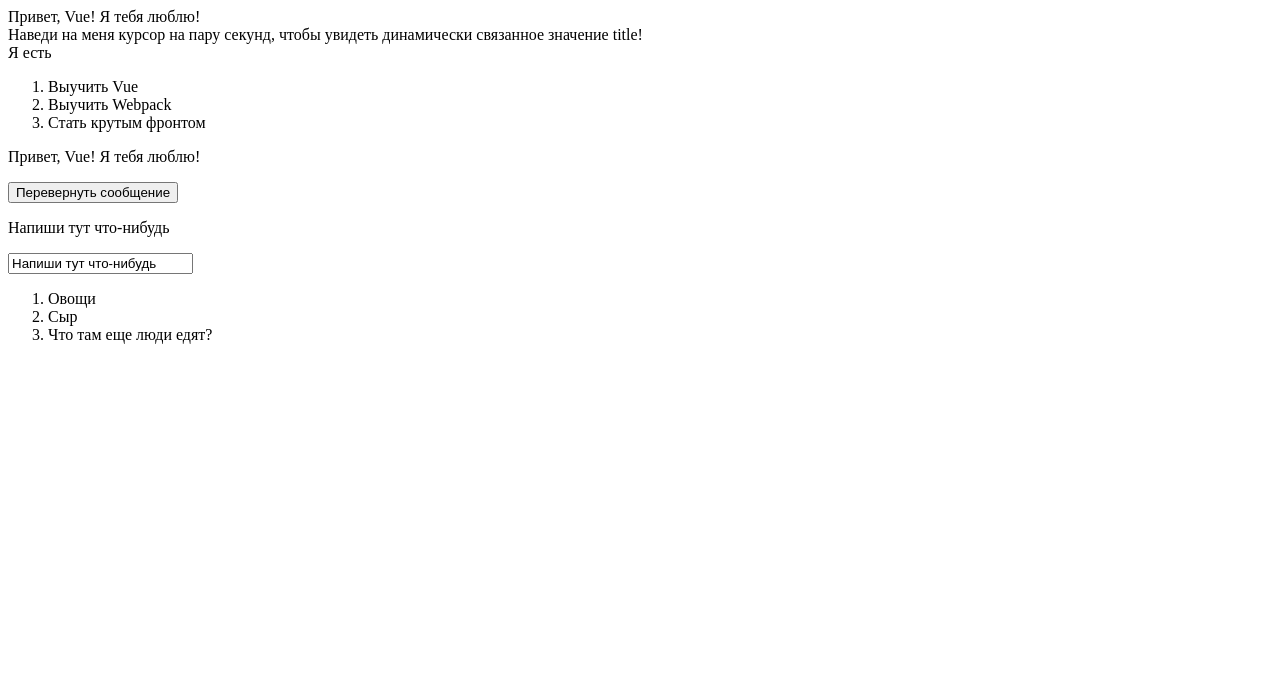
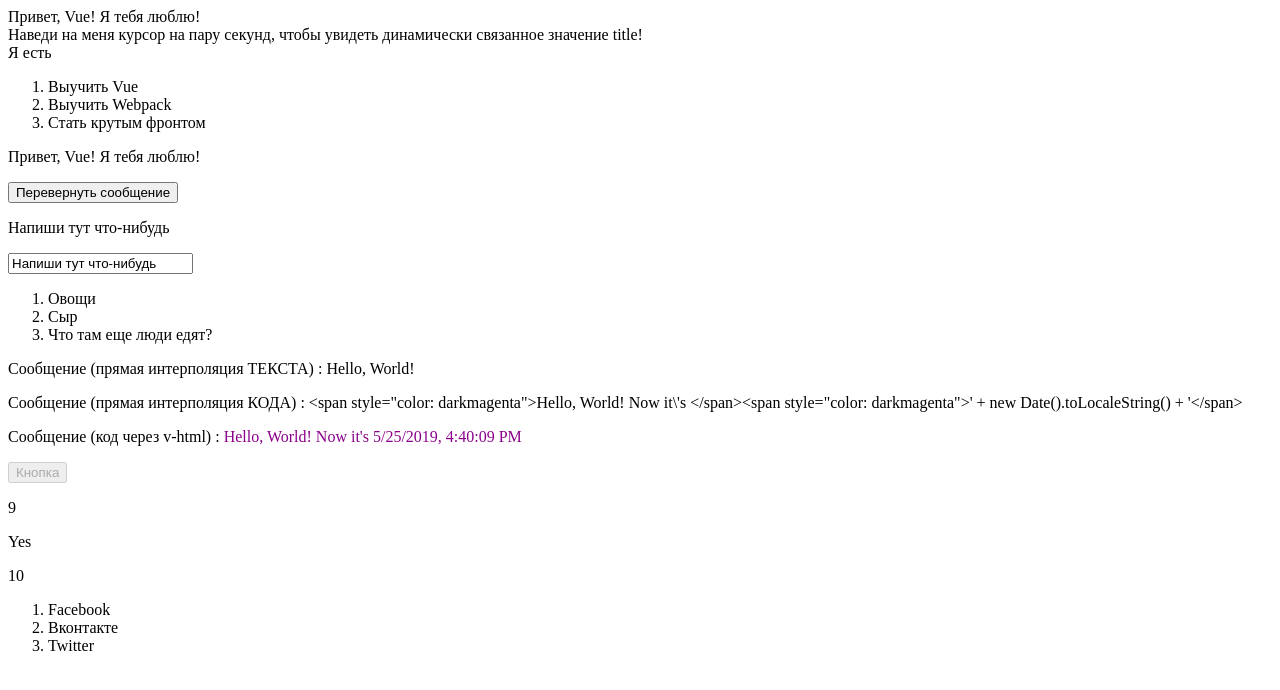
Before and after one commit to Redrica/vue_learning, a plain HTML site: page index.html in a window 1280 px wide. Drawn offline with nearby package versions, Linux system fonts and the light colour scheme.

Commit message:
продолжение шаблонов

```diff
--- a/index.html
+++ b/index.html
@@ -44,12 +44,30 @@
       <ol>
         <!-- item - это "штучка в кучке", может называться как угодно, это один элемент массива-->
         <!-- v-for создаст то кол-во li, сколько элементом в переданном из data массиве -->
-        <!-- v-bind:todo поддерживает состояние элемента в соответствии со значением входного параметра -->
+        <!-- v-bind:todo -->  <!-- поддерживает состояние элемента в соответствии со значением входного параметра -->
         <todo-item
                 v-for="item in groceryList"
                 v-bind:todo="item"
                 v-bind:key="item.id"
         ></todo-item>
+      </ol>
+    </div>
+
+    <div id="app11">
+      <p>Сообщение (прямая интерполяция ТЕКСТА) : <span>{{ message1 }}</span></p>
+      <p>Сообщение (прямая интерполяция КОДА) : <span>{{ message2 }}</span></p>
+      <p>Сообщение (код через v-html) : <span v-html='message3'>{{ message3 }}</span></p>
+
+      <button v-bind:disabled="isButtonDisabled">Кнопка</button>
+
+      <p>{{ +number + 1 }}</p>
+      <p>{{ ok ? 'Yes' : 'No' }}</p>
+      <p>{{ a + number }}</p>
+
+      <div v-bind:class="'list-' + id"></div>
+
+      <ol>
+        <li v-for="item in items" v-bind:class="'social social--' + item.mod "> {{ item.text }}</li>
       </ol>
     </div>
 
@@ -127,6 +145,34 @@
           }
       });
 
+      var app11 = new Vue ({
+          el: '#app11',
+          data: {
+              message1: 'Hello, World!',
+              message2: '<span style="color: darkmagenta">Hello, World! Now it\\\'s </span><span style="color: darkmagenta">\' + new Date().toLocaleString() + \'</span>',
+              message3: '<span style="color: darkmagenta">Hello, World! Now it\'s </span><span style="color: darkmagenta">' + new Date().toLocaleString() + '</span>',
+              isButtonDisabled: 'yeah',
+              number: 8,
+              ok: true,
+              a: 2,
+              id: 'block',
+              items: [
+                  {
+                      mod: 'fb',
+                      text: 'Facebook'
+                  },
+                  {
+                      mod: 'vk',
+                      text: 'Вконтакте'
+                  },
+                  {
+                      mod: 'tw',
+                      text: 'Twitter'
+                  }
+              ]
+          }
+      })
+
 
     </script>
   </body>
```
